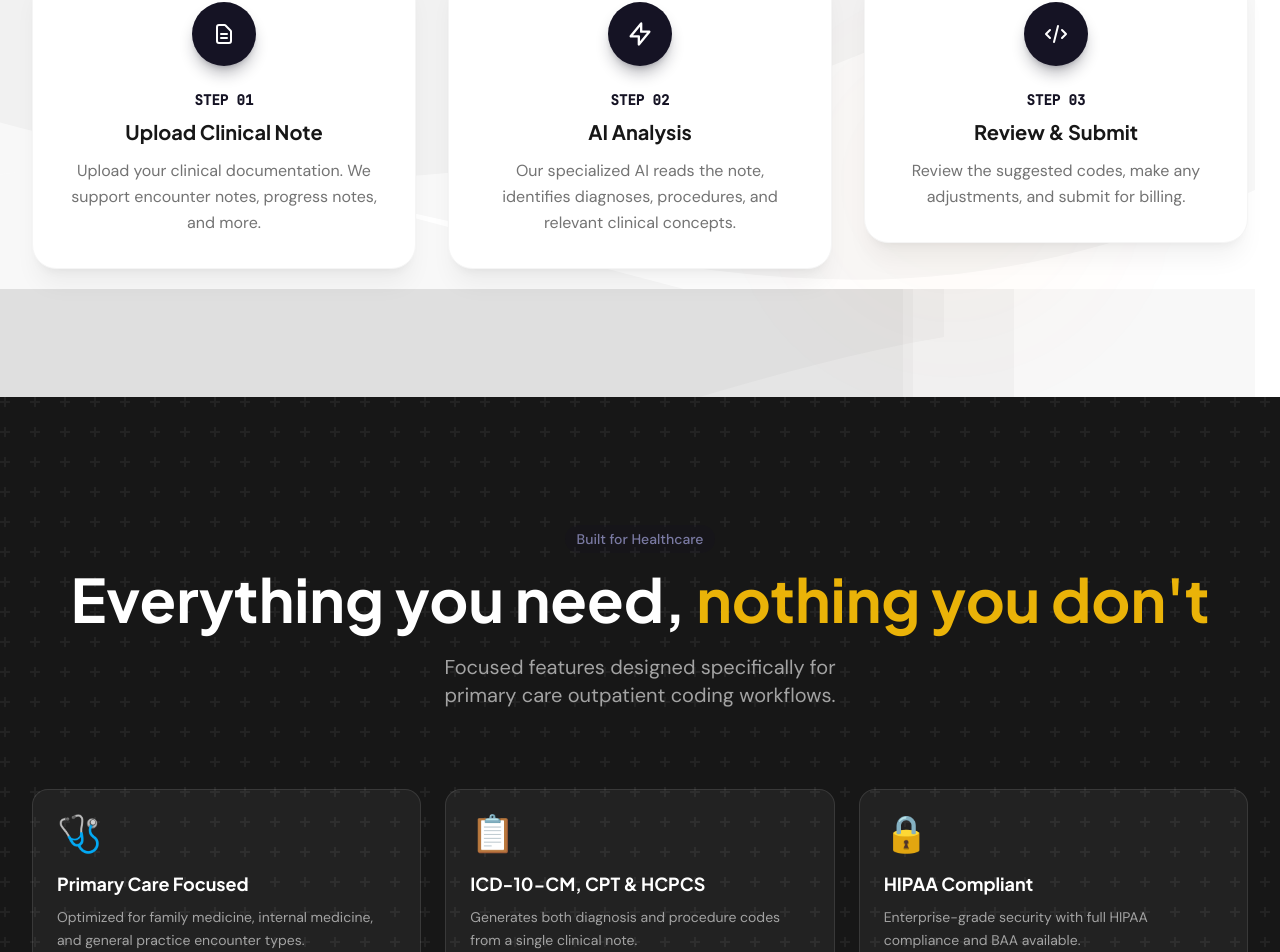
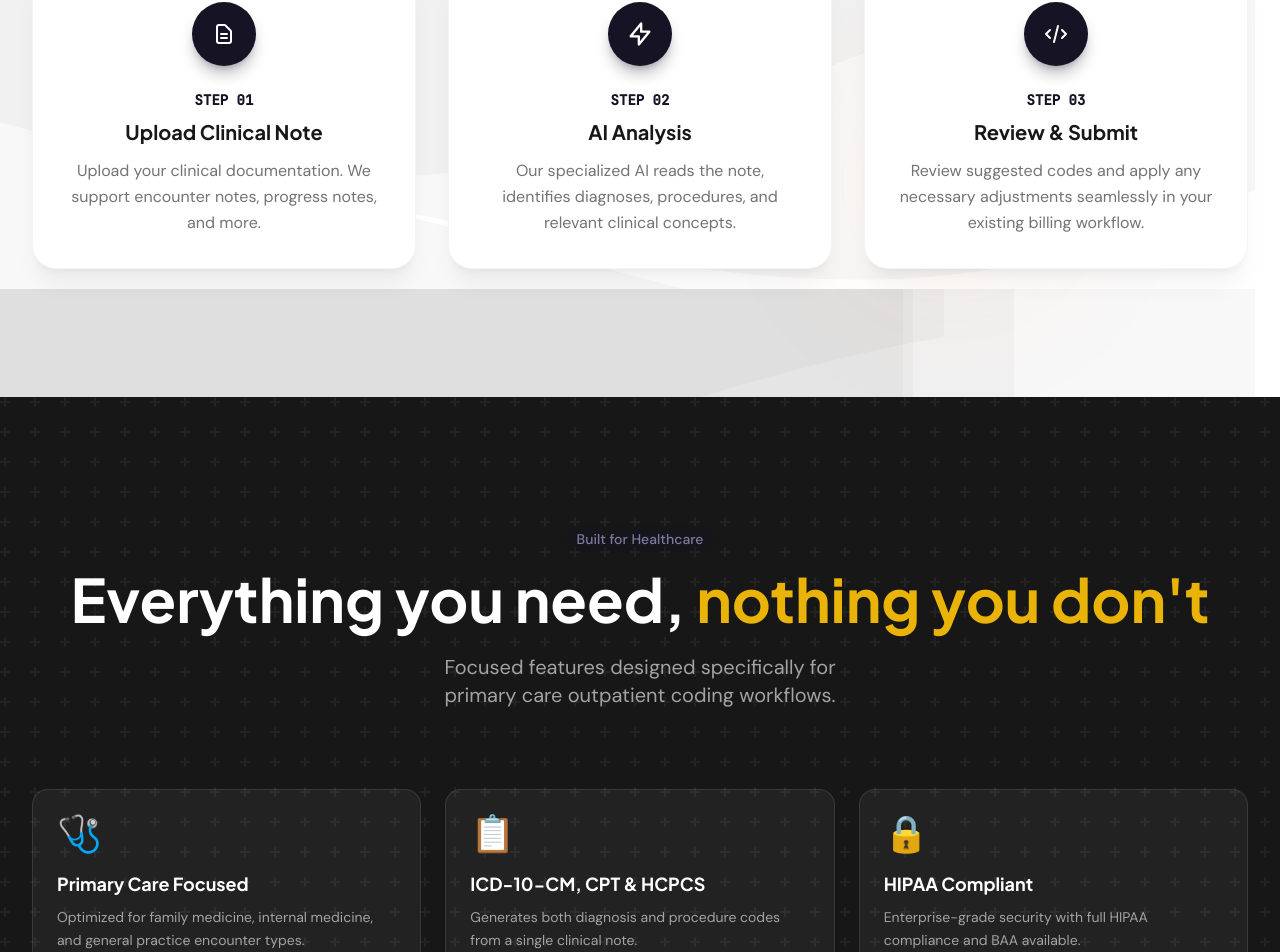
Before and after one commit to MediCoderAI/medicoder-marketing, a React (Vite) app: page / in a window 1280 px wide. Shown: the part 2111-3063 px from the top of the page. Built offline with nearby package versions, Linux system fonts and the light colour scheme.

Commit message:
added text change to marketing text

```diff
--- a/src/App.jsx
+++ b/src/App.jsx
@@ -339,7 +339,7 @@ function HowItWorksSection() {
             {
               step: '03',
               title: 'Review & Submit',
-              desc: 'Review the suggested codes, make any adjustments, and submit for billing.',
+              desc: 'Review suggested codes and apply any necessary adjustments seamlessly in your existing billing workflow.',
               icon: <IconCode />
             }
           ].map((item, i) => (
```
